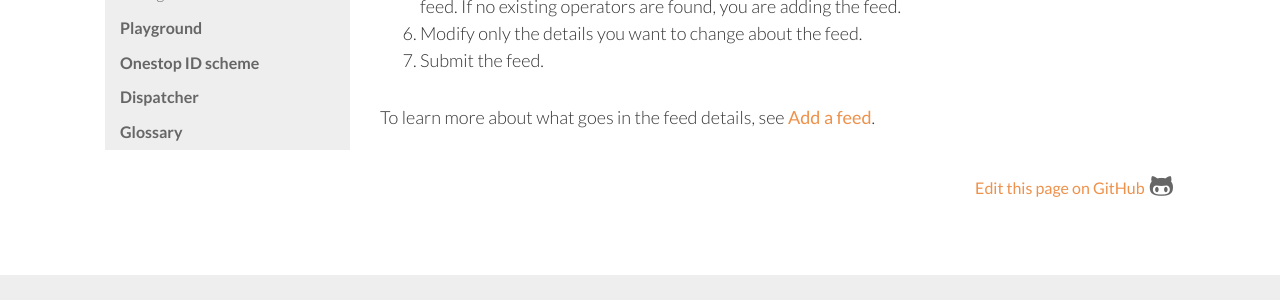
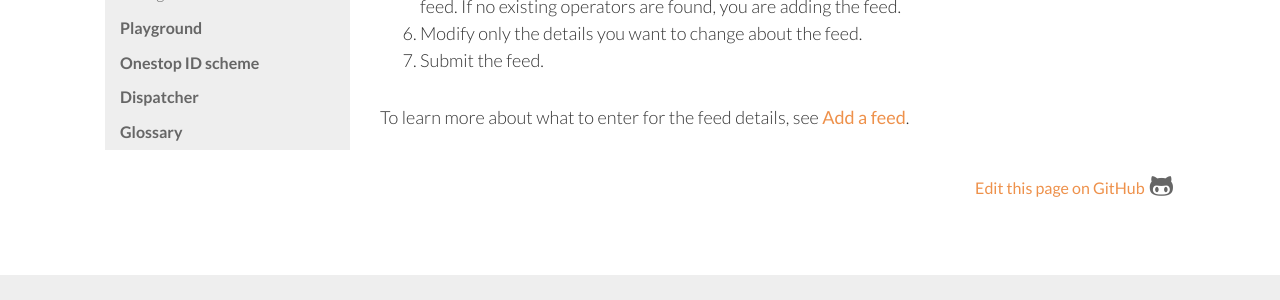
Before and after one commit to transitland/www-transit-land, a Jekyll site: the page built from documentation/feed-registry/edit-a-feed.md, in a window 1280 px wide. Shown: the part 819-1119 px from the top of the page. Built offline with Jekyll 4.4.1, drawn with Linux system fonts in a browser that asks for light colours; nearby versions of some CDN libraries.

Commit message:
update sentence

```diff
--- a/documentation/feed-registry/edit-a-feed.md
+++ b/documentation/feed-registry/edit-a-feed.md
@@ -13,4 +13,4 @@ After a feed is part of the Feed Registry, you can modify the feed's details, in
 6. Modify only the details you want to change about the feed.
 7. Submit the feed.
 
-To learn more about what goes in the feed details, see [Add a feed](add-a-feed.html).
+To learn more about what to enter for the feed details, see [Add a feed](add-a-feed.html).
```
